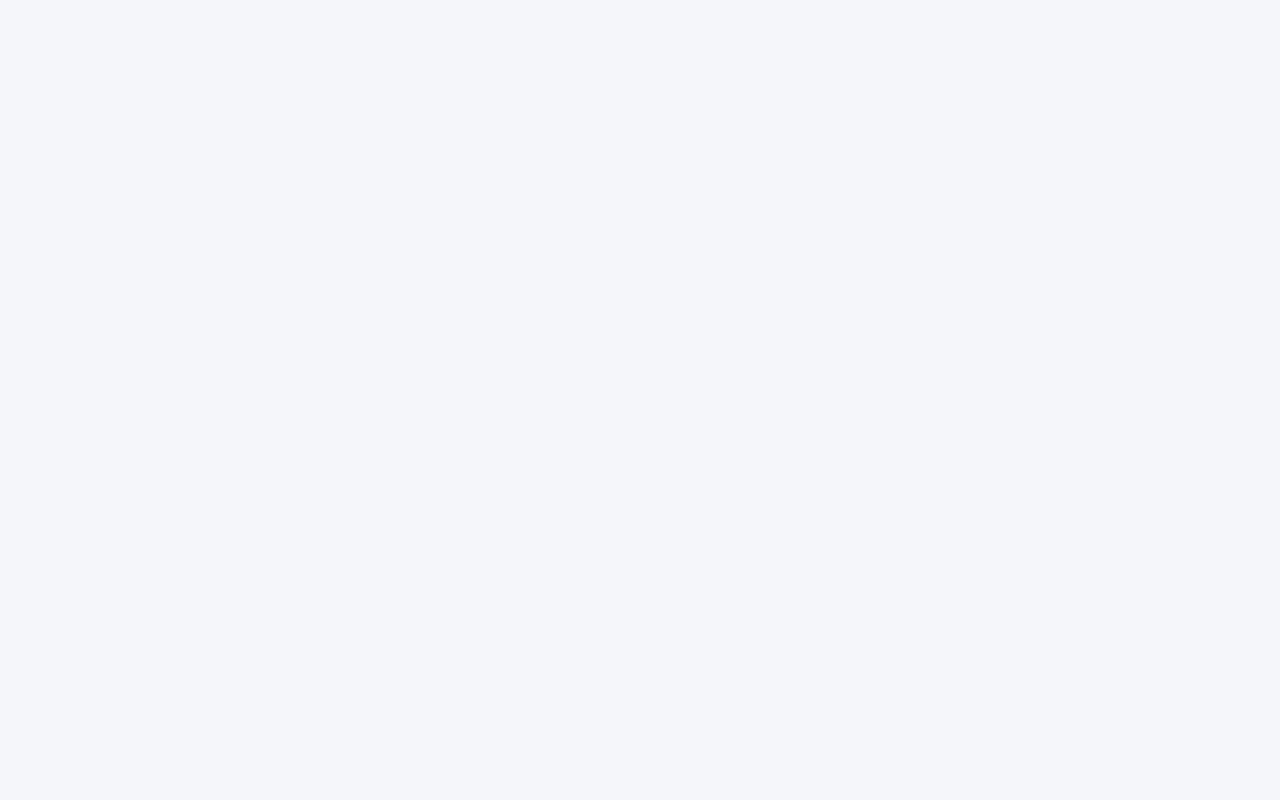
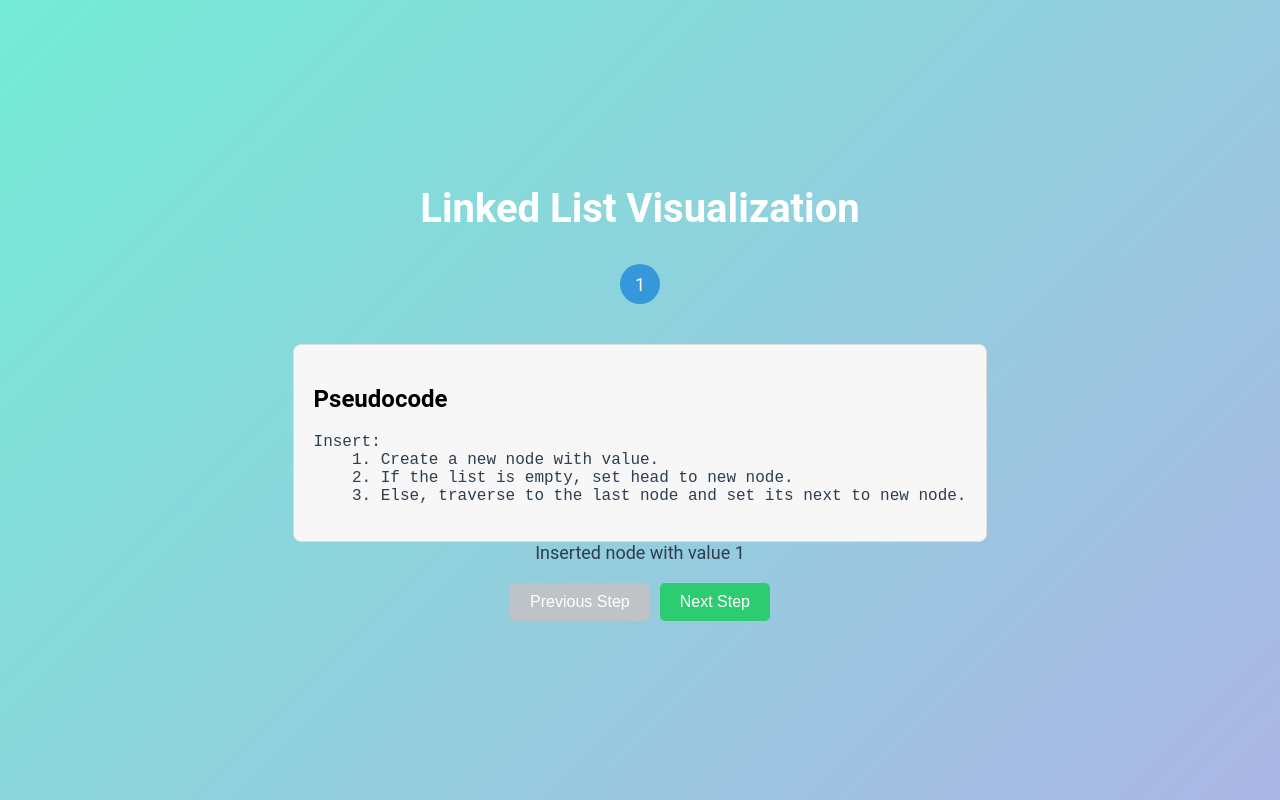
Before and after one commit to tiaL-ops/karoka-core, a React (Create React App) app in the folder frontend/: page /linkedlist in a window 1280 px wide. Before the commit this address had no page. Built offline with nearby package versions, Linux system fonts and the light colour scheme.

Commit message:
Linked list added

```diff
--- a/frontend/src/App.js
+++ b/frontend/src/App.js
@@ -3,6 +3,7 @@ import { BrowserRouter as Router, Routes, Route } from 'react-router-dom';
 import HomePage from './components/HomePage/HomePage';  // Import HomePage
 import GraphPage from './components/GraphPage/GraphPage';  // Import GraphPage
 import MatrixPage from './components/2DMatrix/2DMatrix';  // Import MatrixPage
+import LinkedListPage from './components/LinkedListPage/LinkedListPage';  // Import LinkedListPage
 
 function App() {
   return (
@@ -11,6 +12,7 @@ function App() {
         <Route path="/" element={<HomePage />} />  {/* Home Page */}
         <Route path="/graph" element={<GraphPage />} />  {/* Graph Page */}
         <Route path="/maze" element={<MatrixPage />} />  {/* Maze Page */}
+        <Route path="/linkedlist" element={<LinkedListPage />} />  {/* Linked List Page */}
       </Routes>
     </Router>
   );
--- /dev/null
+++ b/frontend/src/algorithms/linkedList.js
@@ -0,0 +1,89 @@
+class Node {
+    constructor(value) {
+      this.value = value;
+      this.next = null;
+    }
+  }
+
+  class LinkedList {
+    constructor() {
+      this.head = null;
+      this.steps = [];
+    }
+
+    insert(value) {
+      const newNode = new Node(value);
+      if (!this.head) {
+        this.head = newNode;
+      } else {
+        let current = this.head;
+        while (current.next) {
+          current = current.next;
+        }
+        current.next = newNode;
+      }
+      // Add the step to the steps list
+      this.addStep(`Inserted node with value ${value}`);
+    }
+
+    delete(value) {
+      if (!this.head) return;
+
+      if (this.head.value === value) {
+        this.head = this.head.next;
+        this.addStep(`Deleted node with value ${value}`);
+        return;
+      }
+
+      let current = this.head;
+      while (current.next && current.next.value !== value) {
+        current = current.next;
+      }
+
+      if (current.next) {
+        current.next = current.next.next;
+        this.addStep(`Deleted node with value ${value}`);
+      }
+    }
+
+    traverse() {
+      let current = this.head;
+      while (current) {
+        this.addStep(`Visited node with value ${current.value}`);
+        current = current.next;
+      }
+    }
+
+    addStep(description) {
+      this.steps.push({ list: this.cloneList(), description });
+    }
+
+    getSteps() {
+      return this.steps;
+    }
+
+    cloneList() {
+      if (!this.head) return null;
+
+      const clonedList = new LinkedList();
+      let current = this.head;
+      let clonedCurrent = null;
+
+      // Clone the head node
+      clonedList.head = new Node(current.value);
+      clonedCurrent = clonedList.head;
+      current = current.next;
+
+      // Clone the remaining nodes
+      while (current) {
+        const newNode = new Node(current.value);
+        clonedCurrent.next = newNode;
+        clonedCurrent = newNode;
+        current = current.next;
+      }
+
+      return clonedList.head;
+    }
+  }
+
+  export default LinkedList;
--- a/frontend/src/components/HomePage/HomePage.css
+++ b/frontend/src/components/HomePage/HomePage.css
@@ -0,0 +1,60 @@
+/* HomePage.css */
+
+body {
+    font-family: 'Roboto', sans-serif;
+    margin: 0;
+    padding: 0;
+    height: 100vh;
+    display: flex;
+    justify-content: center;
+    align-items: center;
+    background: linear-gradient(135deg, #74ebd5, #acb6e5);  /* Gradient background */
+  }
+
+  h1 {
+    font-size: 2.5rem;
+    color: #fff;
+    text-align: center;
+    margin-bottom: 2rem;
+    font-weight: bold;
+  }
+
+  nav {
+    text-align: center;
+  }
+
+  nav a {
+    text-decoration: none;
+    font-size: 1.2rem;
+    padding: 0.8rem 1.5rem;
+    margin: 0 1rem;
+    border-radius: 50px;
+    color: white;
+    background-color: #3498db;
+    transition: background-color 0.3s ease, transform 0.3s ease;
+  }
+
+  nav a:hover {
+    background-color: #2980b9;
+    transform: translateY(-3px);  /* Adds a small hover effect */
+  }
+
+  nav a:first-of-type {
+    margin-right: 1.5rem;
+  }
+
+  nav a:last-of-type {
+    margin-left: 1.5rem;
+  }
+
+  /* Responsive */
+  @media screen and (max-width: 768px) {
+    h1 {
+      font-size: 2rem;
+    }
+
+    nav a {
+      font-size: 1rem;
+      padding: 0.6rem 1.2rem;
+    }
+  }
--- a/frontend/src/components/HomePage/HomePage.js
+++ b/frontend/src/components/HomePage/HomePage.js
@@ -9,6 +9,7 @@ function HomePage() {
       <nav>
         <Link to="/graph">Go to Graph Visualization</Link> |
         <Link to="/maze">Go to Maze Generation</Link>
+        <Link to="/LinkedList">Go to LinkedList</Link>
       </nav>
     </div>
   );
--- /dev/null
+++ b/frontend/src/components/LinkedListPage/LinkedListPage.css
@@ -0,0 +1,77 @@
+.linked-list-page {
+    text-align: center;
+    margin: 20px;
+  }
+
+  .linked-list {
+    display: flex;
+    justify-content: center;
+    align-items: center;
+    margin-bottom: 20px;
+  }
+
+  .node {
+    background-color: #3498db;
+    color: white;
+    border-radius: 50%;
+    width: 40px;
+    height: 40px;
+    display: flex;
+    justify-content: center;
+    align-items: center;
+    font-size: 18px;
+    margin: 0 10px;
+  }
+
+  .arrow {
+    font-size: 24px;
+  }
+
+  .pseudocode {
+    background-color: #f7f7f7;
+    padding: 20px;
+    margin-top: 20px;
+    text-align: left;
+    display: inline-block;
+    border: 1px solid #ddd;
+    border-radius: 8px;
+  }
+
+  .pseudocode pre {
+    font-family: 'Courier New', Courier, monospace;
+    font-size: 16px;
+    color: #2c3e50;
+    white-space: pre-wrap;
+    text-align: left;
+  }
+
+  .step-description {
+    margin-bottom: 20px;
+    font-size: 18px;
+    color: #2c3e50;
+  }
+
+  .controls {
+    display: flex;
+    justify-content: center;
+    gap: 10px;
+  }
+
+  button {
+    background-color: #2ecc71;
+    border: none;
+    padding: 10px 20px;
+    color: white;
+    border-radius: 5px;
+    font-size: 16px;
+    cursor: pointer;
+    transition: background-color 0.3s ease;
+  }
+
+  button:disabled {
+    background-color: #bdc3c7;
+  }
+
+  button:not(:disabled):hover {
+    background-color: #27ae60;
+  }
--- /dev/null
+++ b/frontend/src/components/LinkedListPage/LinkedListPage.js
@@ -0,0 +1,121 @@
+import React, { useState } from 'react';
+import LinkedList from '../../algorithms/linkedList';
+import './LinkedListPage.css';
+
+function LinkedListPage() {
+  const [list] = useState(new LinkedList());
+  const [currentStep, setCurrentStep] = useState(0);
+  const [steps, setSteps] = useState([]);
+  const [pseudocode, setPseudocode] = useState('');
+
+  // Initialize the linked list with some nodes and set steps
+  const initializeList = () => {
+    list.insert(1);
+    list.insert(2);
+    list.insert(3);
+    list.traverse();
+    setSteps(list.getSteps());
+    setPseudocode(`Insert:
+    1. Create a new node with value.
+    2. If the list is empty, set head to new node.
+    3. Else, traverse to the last node and set its next to new node.`);
+  };
+
+  // Call initializeList when the page loads
+  React.useEffect(() => {
+    initializeList();
+  }, []);
+
+  // Handle the next step
+  const handleNext = () => {
+    if (currentStep < steps.length - 1) {
+      setCurrentStep(currentStep + 1);
+      updatePseudocode(currentStep + 1);
+    }
+  };
+
+  // Handle the previous step
+  const handlePrevious = () => {
+    if (currentStep > 0) {
+      setCurrentStep(currentStep - 1);
+      updatePseudocode(currentStep - 1);
+    }
+  };
+
+  // Update the pseudocode based on the current step description
+  const updatePseudocode = (stepIndex) => {
+    const stepDescription = steps[stepIndex]?.description;
+    if (stepDescription.includes('Inserted')) {
+      setPseudocode(`Insert:
+      1. Create a new node with value.
+      2. If the list is empty, set head to new node.
+      3. Else, traverse to the last node and set its next to new node.`);
+    } else if (stepDescription.includes('Deleted')) {
+      setPseudocode(`Delete:
+      1. Find the node with the given value.
+      2. If found, update the previous node's next to skip the deleted node.`);
+    } else if (stepDescription.includes('Visited')) {
+      setPseudocode(`Traverse:
+      1. Start from the head.
+      2. Visit each node and move to the next node until the end of the list.`);
+    }
+  };
+
+  // Get the current state of the list at the current step
+  const renderLinkedList = () => {
+    const step = steps[currentStep];
+    if (!step) return null;
+
+    const nodes = [];
+    let current = step.list;
+    let index = 0;  // Use an index to ensure unique keys
+
+    while (current) {
+      nodes.push(
+        <div className="node" key={`node-${index}`}>
+          {current.value}
+        </div>
+      );
+      if (current.next) {
+        nodes.push(
+          <div className="arrow" key={`arrow-${index}`}>
+            &rarr;
+          </div>
+        );
+      }
+      current = current.next;
+      index++;  // Increment the index for unique keys
+    }
+
+    return <div className="linked-list">{nodes}</div>;
+  };
+
+
+  return (
+    <div className="linked-list-page">
+      <h1>Linked List Visualization</h1>
+
+      {/* Render the linked list */}
+      {renderLinkedList()}
+
+      {/* Display the pseudocode */}
+      <div className="pseudocode">
+        <h2>Pseudocode</h2>
+        <pre>{pseudocode}</pre>
+      </div>
+
+      {/* Display the current step description */}
+      <div className="step-description">
+        {steps[currentStep] ? steps[currentStep].description : ""}
+      </div>
+
+      {/* Debug controls */}
+      <div className="controls">
+        <button onClick={handlePrevious} disabled={currentStep === 0}>Previous Step</button>
+        <button onClick={handleNext} disabled={currentStep === steps.length - 1}>Next Step</button>
+      </div>
+    </div>
+  );
+}
+
+export default LinkedListPage;
```
Also changed, not shown: frontend/src/components/LinkedListPage/CodeView.js (added, +16 -0 lines), frontend/src/components/LinkedListPage/DebugControls.js (added, +13 -0 lines), frontend/src/components/LinkedListPage/LinkedListVisualization.js (added, +13 -0 lines), frontend/src/components/LinkedListPage/CodeView.css (added), frontend/src/components/LinkedListPage/DebugControls.css (added), frontend/src/components/LinkedListPage/LinkedListVisualization.css (added).
